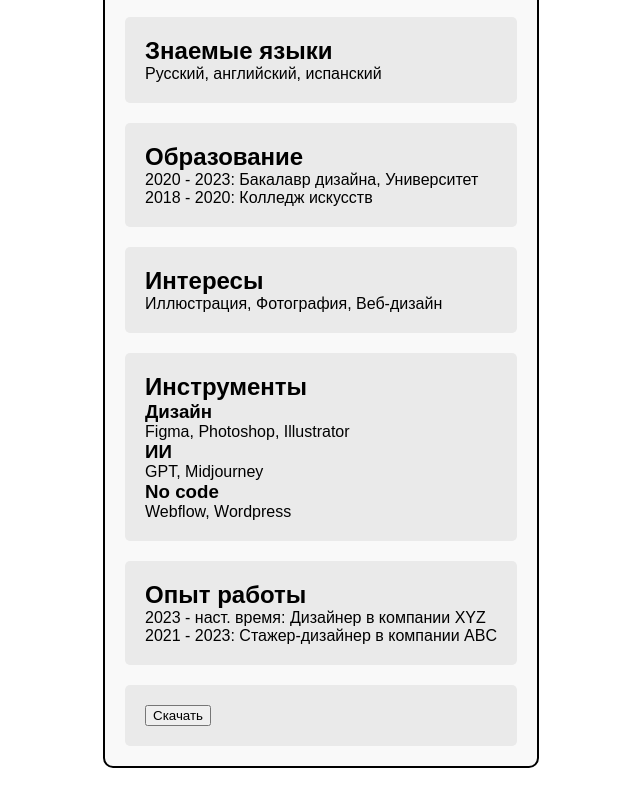
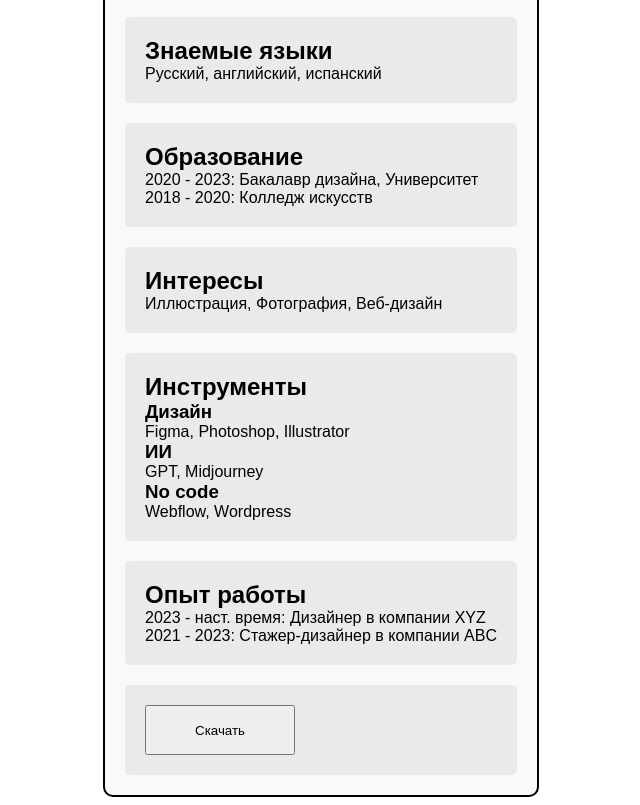
Before and after one commit to ananass12/laba14, a website built with Vite: page index.html in a window 1280 px wide. Shown: the part 261-1066 px from the top of the page, without its empty margins (319-959 px from the left). Before the commit the page ends 1037 px from the top, so only its background shows below. Built offline with nearby package versions, Linux system fonts and the light colour scheme.

Commit message:
Update style.css

```diff
--- a/style.css
+++ b/style.css
@@ -64,7 +64,8 @@ h3 {
     font-family: Arial, sans-serif;
     position: relative;
     overflow: hidden;
-     text-align: left;
+    width: 150px;
+    height: 50px;
 }
 
 .ripple::after {
```
